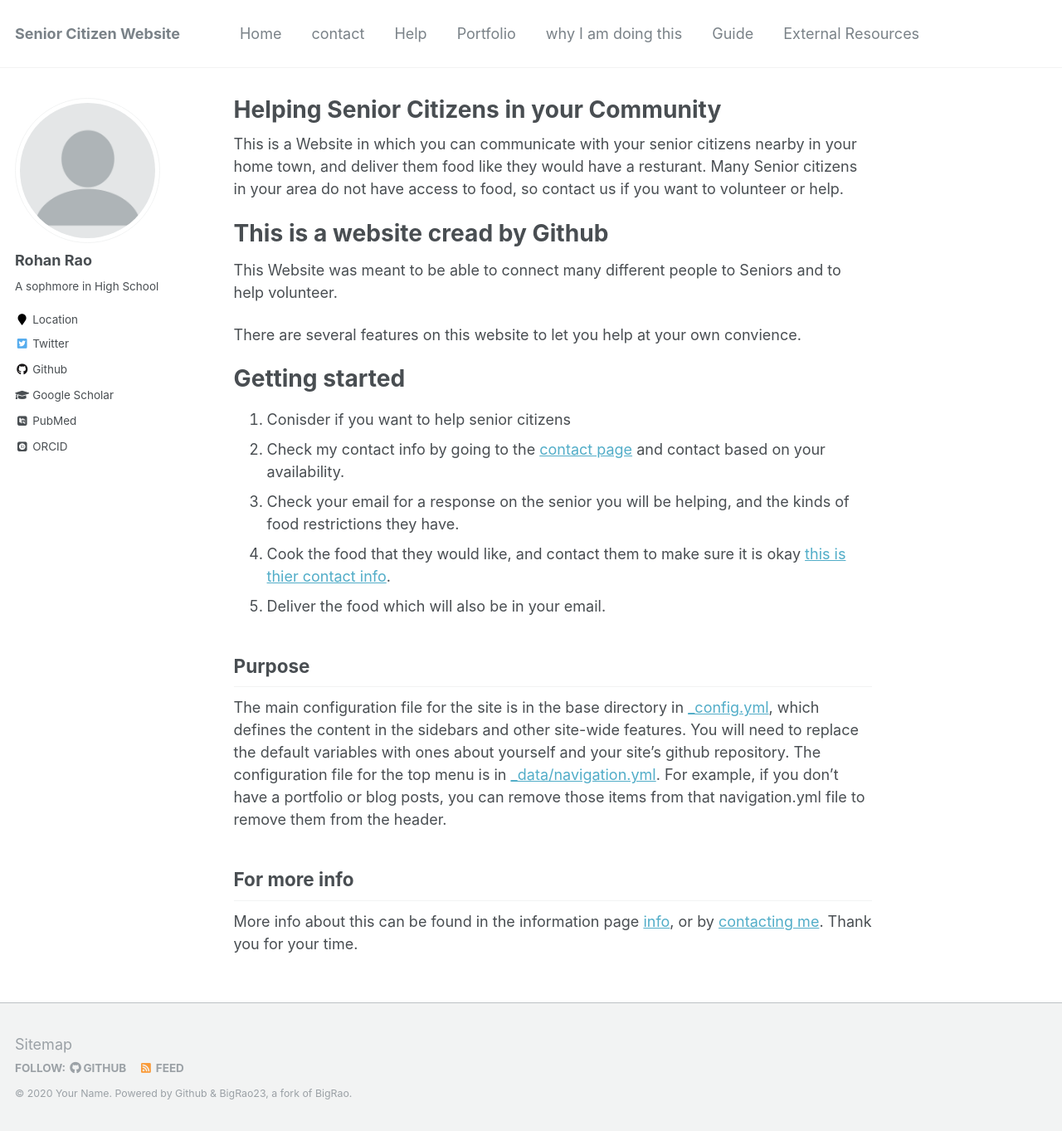
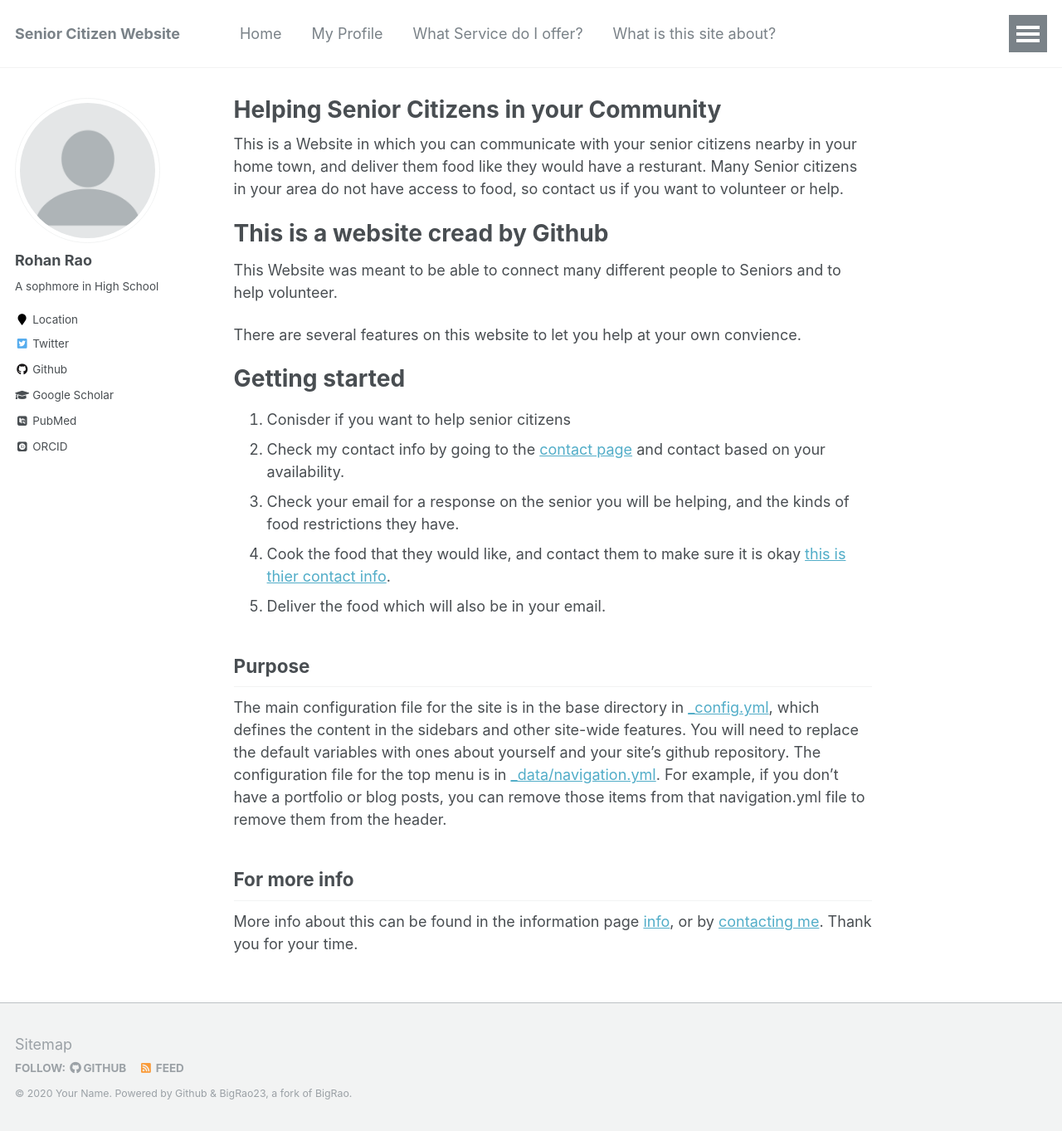
Before and after one commit to rohan23rao/Senior-Citizens, a Jekyll site: the page built from academicpages.github.io-master/_pages/about.md, in a window 1280 px wide and 1363 px high. Shown: the whole window at 83% size. Built offline with Jekyll 4.4.1, drawn with Linux system fonts in a browser that asks for light colours; some web fonts are replaced.

Commit message:
Update navigation.yml

```diff
--- a/_data/navigation.yml
+++ b/_data/navigation.yml
@@ -3,20 +3,20 @@ main:
   - title: "Home"
     url: /about/
 
-  - title: "contact"
+  - title: "My Profile"
     url: /talks/
 
-  - title: "Help"
+  - title: "What Service do I offer?"
     url: /teaching/
 
-  - title: "Portfolio"
+  - title: "What is this site about?"
     url: /portfolio/
 
-  - title: "why I am doing this"
+  - title: "Reasons for this Website/Mission Statement"
     url: /year-archive/
 
-  - title: "Guide"
+  - title: "Photo Gallery"
     url: /cv/
 
-  - title: "External Resources"
+  - title: "Contact Us"
     url: /markdown/
```
